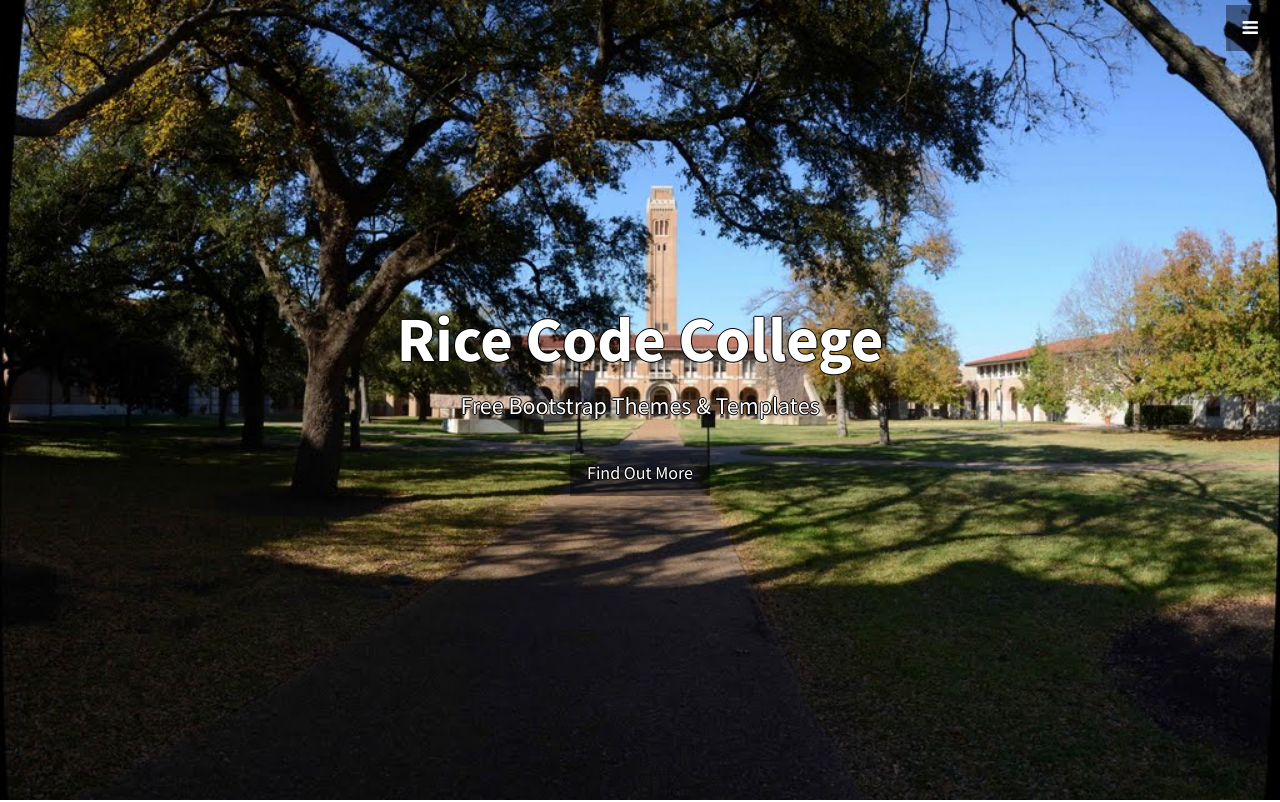
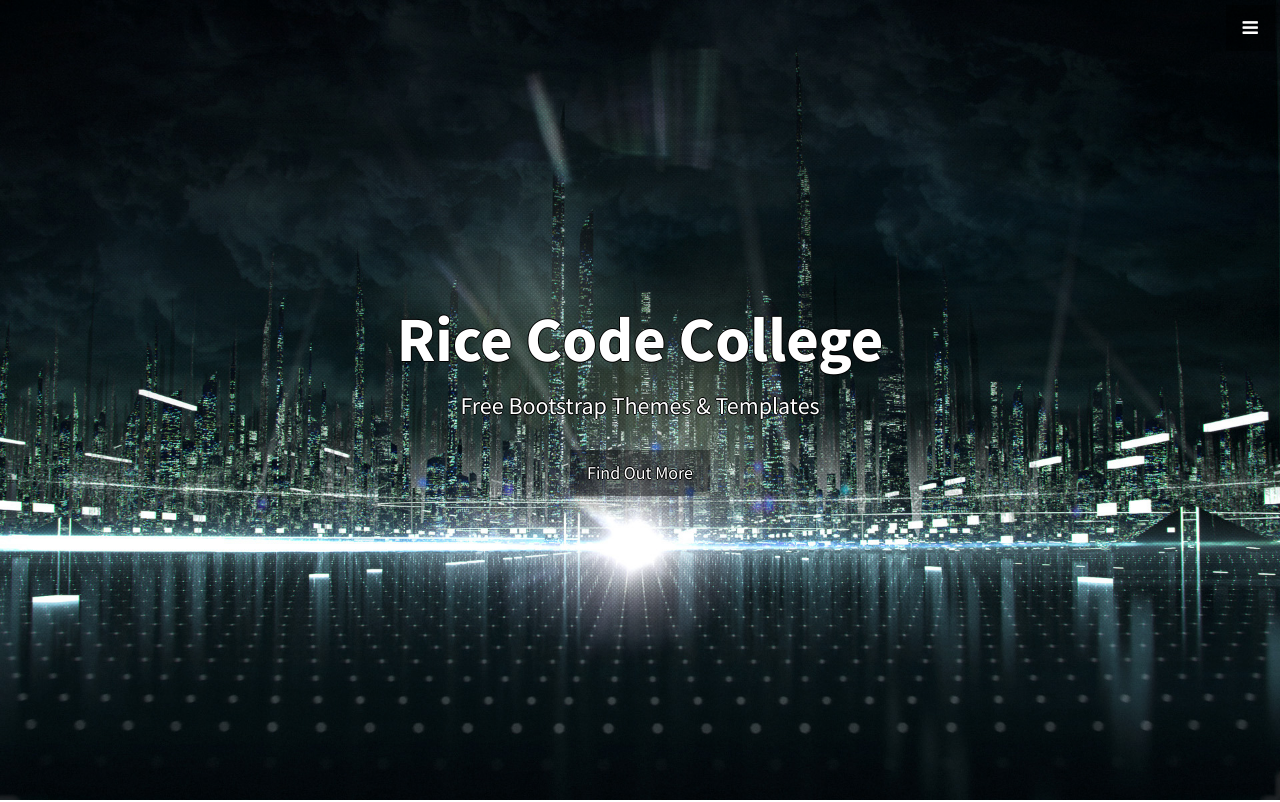
Before and after one commit to RiceCodeCollege/Web, a plain HTML site: page index.html in a window 1280 px wide. Shown: the top 802 px of the page. Drawn offline with nearby package versions, Linux system fonts and the light colour scheme.

Commit message:
update image

```diff
--- a/css/stylish-portfolio.css
+++ b/css/stylish-portfolio.css
@@ -155,7 +155,7 @@ hr.small {
     position: relative;
     width: 100%;
     height: 100%;
-    background: url(../img/bg.jpg) no-repeat center center scroll;
+    background: url(../img/tron.jpg) no-repeat center center scroll;
     -webkit-background-size: cover;
     -moz-background-size: cover;
     background-size: cover;
```
Also changed, not shown: img/tron.jpg (added).
